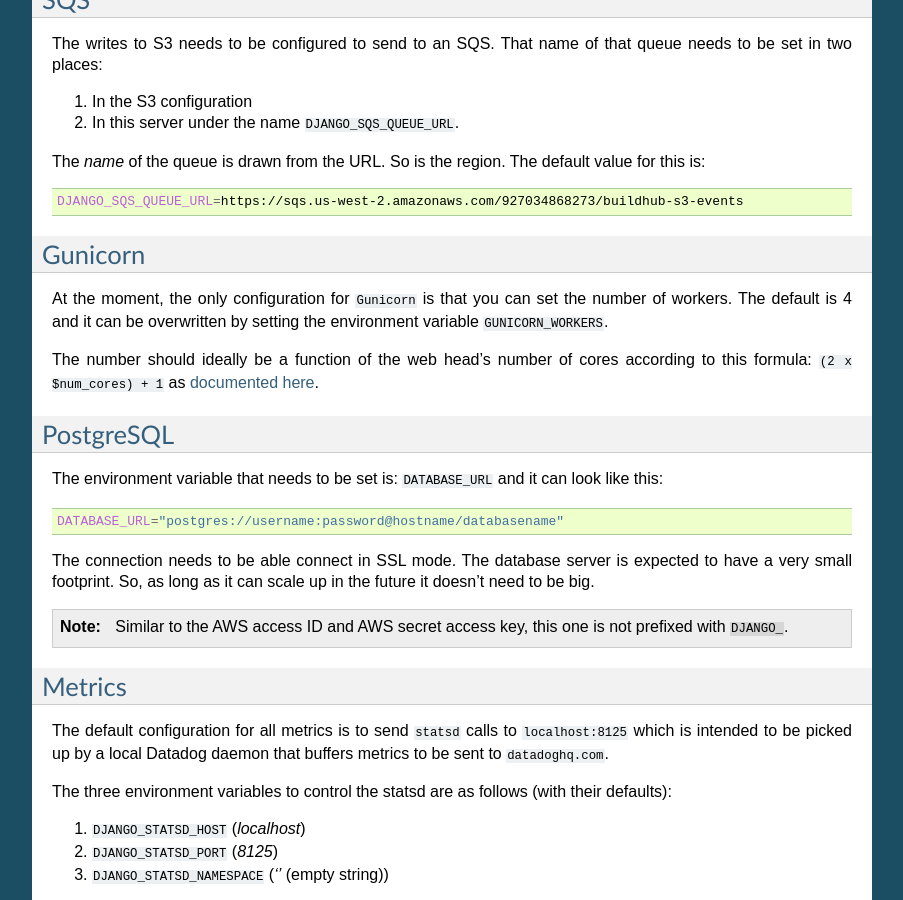
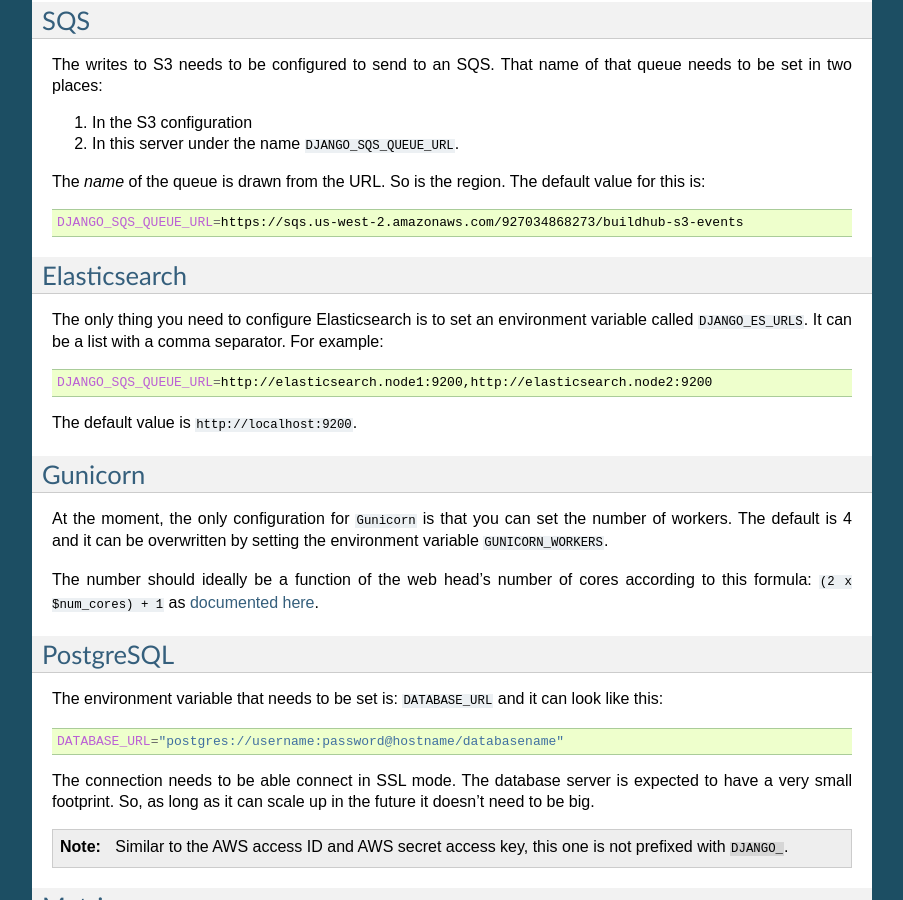
Before and after one commit to mozilla-releng/buildhub2, a Sphinx documentation site: the page built from docs/configuration.rst, in a window 1280 px wide and 900 px high, scrolled down 1452 px. Shown: the whole window, without its empty margins (198-1101 px from the left). Built offline with Sphinx 7.4.7, drawn with Linux system fonts in a browser that asks for light colours; some of the changed text lies outside the part shown.

Commit message:
bug 1467845 - document how to set ES_URLS

```diff
--- a/docs/configuration.rst
+++ b/docs/configuration.rst
@@ -99,6 +99,19 @@
     DJANGO_SQS_QUEUE_URL=https://sqs.us-west-2.amazonaws.com/927034868273/buildhub-s3-events
 
 
+Elasticsearch
+=============
+
+The only thing you need to configure Elasticsearch is to set an environment
+variable called ``DJANGO_ES_URLS``. It can be a list with a comma separator.
+For example:
+
+.. code-block:: shell
+
+    DJANGO_SQS_QUEUE_URL=http://elasticsearch.node1:9200,http://elasticsearch.node2:9200
+
+The default value is ``http://localhost:9200``.
+
 Gunicorn
 ========
 
```
